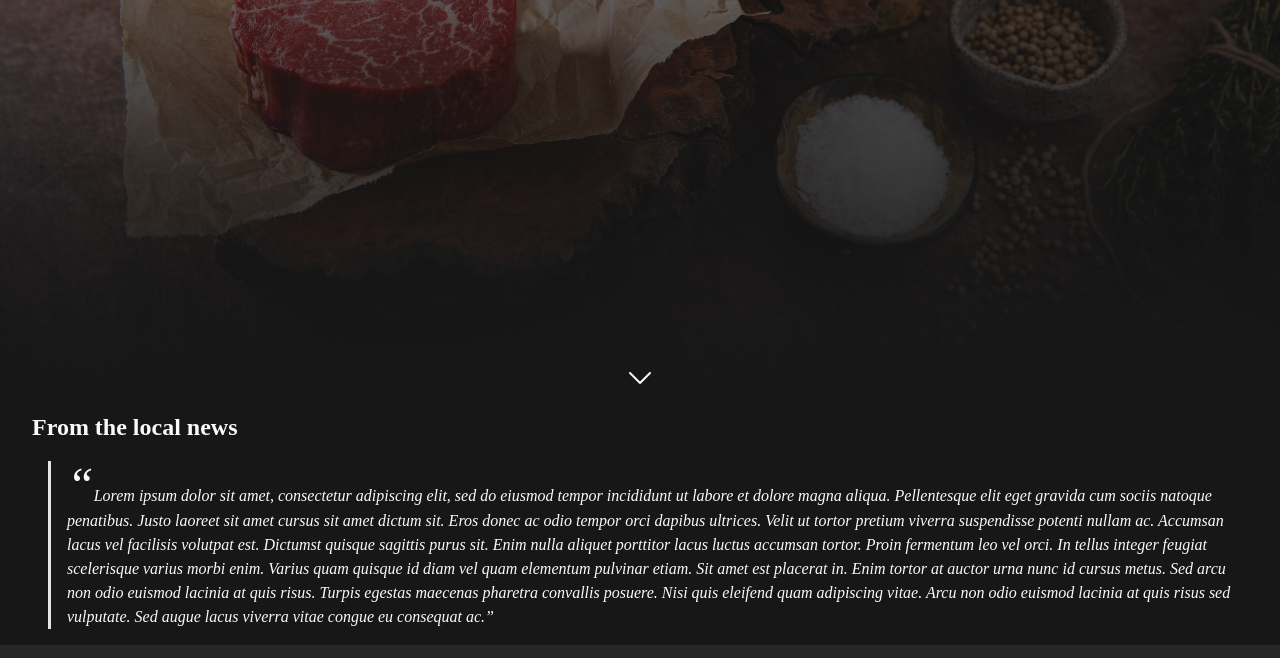
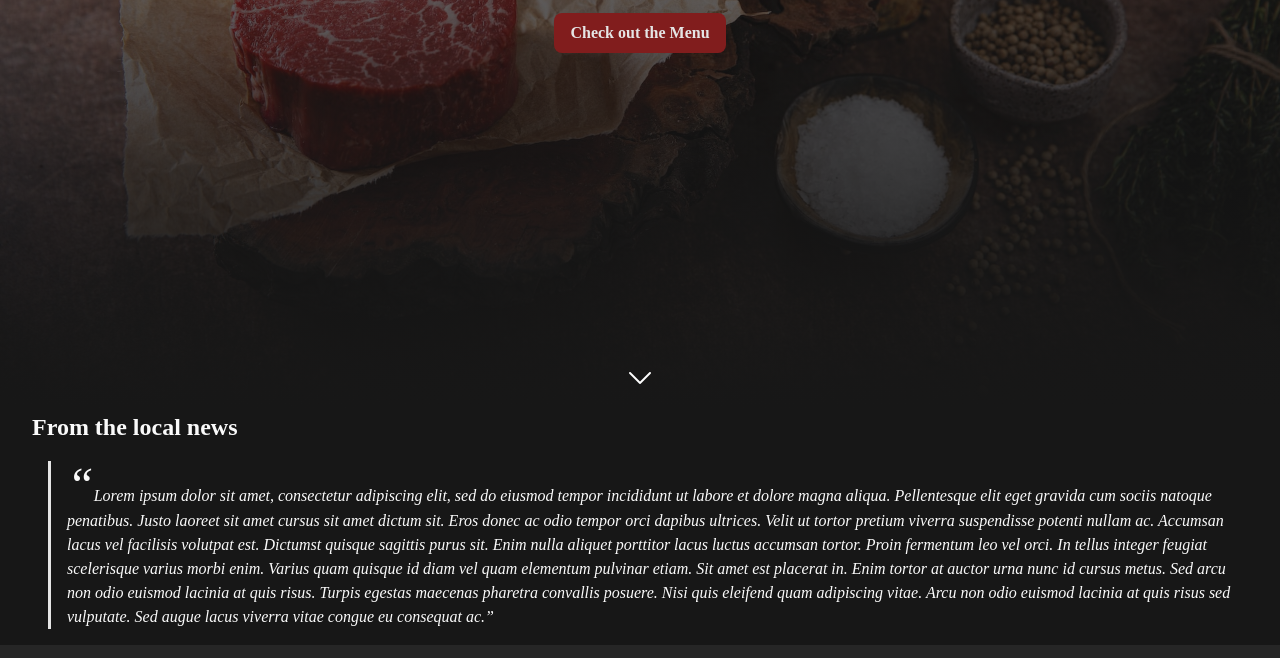
Before and after one commit to scorpi4n/TOP-restaurant-page, a website built with webpack: page src/index.html in a window 1280 px wide. Shown: the part 391-1049 px from the top of the page. Built offline with nearby package versions, Linux system fonts and the light colour scheme.

Commit message:
Update hero section

```diff
--- a/src/components/Hero.js
+++ b/src/components/Hero.js
@@ -3,7 +3,7 @@ export default function () {
 	Hero.classList.add('hero')
 	Hero.innerHTML = `
 		<img class="hero-image" src="/src/assets/beef.jpg" aria-hidden="true"/>
-		<div class="hero-content">
+		<div class="hero-content flex">
 			<p class="title">Delicious Food</p>
 			<p>Classy food for classy people or something</p>
 			<a class="cta">Check out the Menu</a>
--- a/src/styles/style.css
+++ b/src/styles/style.css
@@ -105,11 +105,11 @@ blockquote::after {
 	color: var(--neutral-200);
 	height: 100%;
 	padding: 2rem;
+	padding-bottom: 9rem;
 	position: relative;
-	text-align: center;
 
 	flex-direction: column;
-	gap: 1rem;
+	justify-content: center;
 }
 
 .hero-content .title {
```
